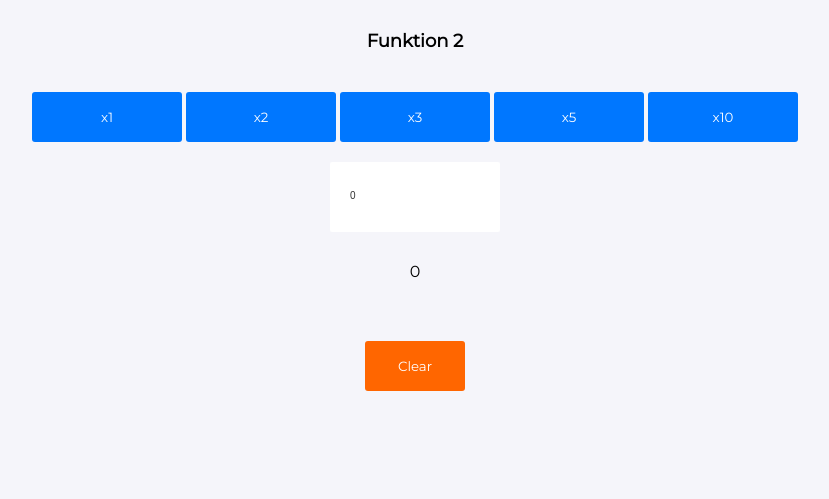
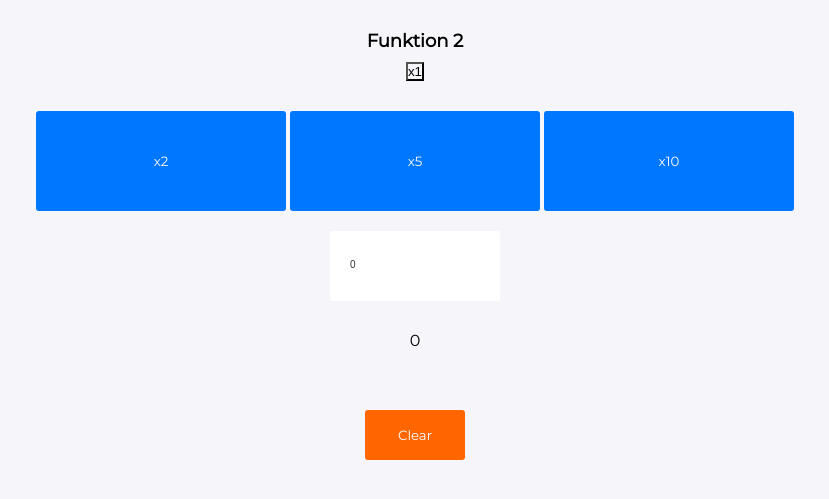
Before and after one commit to sarguhl/GoodDrinks, a Flask app: page /funktion-zwei in a window 1280 px wide. Shown: the part 47-546 px from the top of the page, without its empty margins (225-1054 px from the left). Run offline with Flask 2, Linux system fonts and the light colour scheme.

Commit message:
Edit Funktion Zwei

```diff
--- /dev/null
+++ b/test.py
@@ -0,0 +1 @@
+while true:
--- a/website/static/index.css
+++ b/website/static/index.css
@@ -231,3 +231,19 @@ i {
 #btn-menu-os:hover{
     background-color: #ffffff;
     color: #FF6600;}
+
+.submit-button {
+    font-family: 'Montserrat', sans-serif;
+    background-color: #0077FF;
+    color: white;
+    border: none;
+    width: 250px;
+    height: 100px;
+    border-radius: 3px;
+    margin-top: 30px;
+}
+
+.submit-button:hover {
+    box-shadow: rgba(0, 0, 0, 0.16) 0px 10px 36px 0px, rgba(0, 0, 0, 0.06) 0px 0px 0px 1px;
+    transition: ease-out 0.3s;
+}
--- a/website/templates/funktion_two.html
+++ b/website/templates/funktion_two.html
@@ -10,9 +10,9 @@
         <div class="wrapper">
             <div class="form__group">
 
-                <button type="submit" name="submit_button" value="x1" class="submit-button">x1</button>
+                <button type="submit" name="submit_button" value="x1" class="submit-button_1">x1</button>
+                <br>
                 <button type="submit" name="submit_button" value="x2" class="submit-button">x2</button>
-                <button type="submit" name="submit_button" value="x3" class="submit-button">x3</button>
                 <button type="submit" name="submit_button" value="x5" class="submit-button">x5</button>
                 <button type="submit" name="submit_button" value="x10" class="submit-button">x10</button>
 
--- a/website/views.py
+++ b/website/views.py
@@ -7,19 +7,15 @@ import random
 
 views = Blueprint('views', __name__)
 
-def step_calculator(zahl, ware_preis, letzte_preis):
-    output_text = 0
+def step_calculator(zahl, ware_preis):
     try:
-        ergebnis = zahl * float(ware_preis)
+        ergebnis = zahl + int(ware_preis)
         if ergebnis == 0:
-            output_text = letzte_preis
-            return output_text
+            return ergebnis
         else:
-            output_text = round(ergebnis, 2)
-            return output_text
+            return ergebnis
     except ValueError:
-        output_text = letzte_preis
-        return output_text
+        return ergebnis
 
 def leergut_berechnung():
     pass
@@ -86,34 +82,28 @@ def funktion_one():
 
 @views.route("/funktion-zwei", methods=["GET","POST"])
 def funktion_two():
-    letzte_preis = 0
-    output_text = 0
     ware_preis = 0
 
     if request.method == "POST":
         ware_preis = request.form.get("ware_preis")
 
         if request.form.get('submit_button', False) == 'x1':
-            output_text = step_calculator(1,ware_preis, letzte_preis)
+            ware_preis = step_calculator(1,ware_preis)
 
         elif request.form.get('submit_button', False) == 'x2':
-            output_text = step_calculator(2,ware_preis, letzte_preis)
-
-        elif request.form.get('submit_button', False) == 'x3':
-            output_text = step_calculator(3,ware_preis, letzte_preis)
+            ware_preis = step_calculator(2,ware_preis)
 
         elif request.form.get('submit_button', False) == 'x5':
-            output_text = step_calculator(5,ware_preis, letzte_preis)
+            ware_preis = step_calculator(5,ware_preis)
 
         elif request.form.get('submit_button', False) == 'x10':
-            output_text = step_calculator(10,ware_preis, letzte_preis)
+            ware_preis = step_calculator(10,ware_preis)
 
         elif request.form.get('submit_button', False) == "clear":
             ware_preis = 0
-            output_text = 0
 
 
-    return render_template("funktion_two.html", ergebnis=output_text, ware_preis=ware_preis)
+    return render_template("funktion_two.html", ergebnis=ware_preis, ware_preis=ware_preis)
 
 @views.route("/funktion-drei", methods=["GET","POST"])
 def funktion_three():
```
Also changed, not shown: website/database.db (added).
